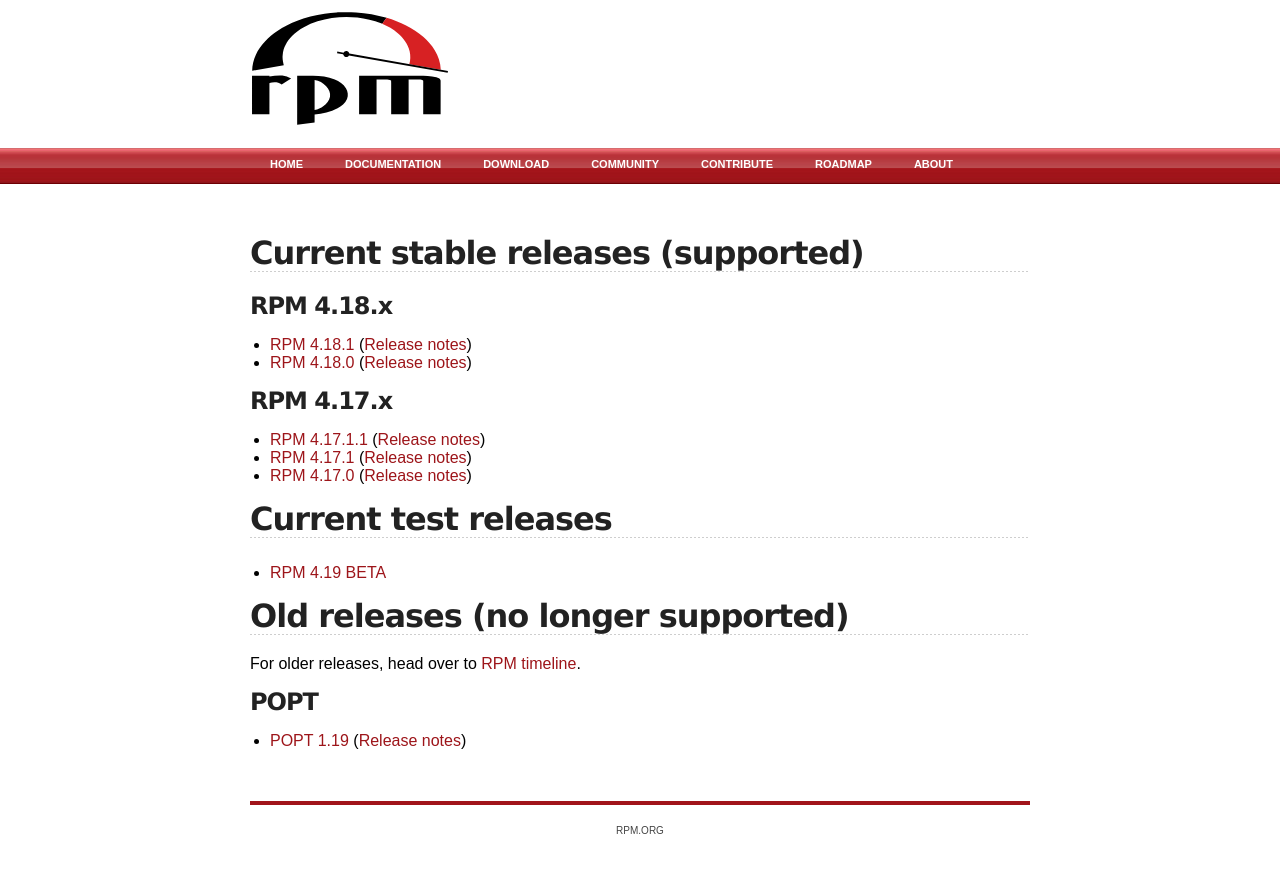
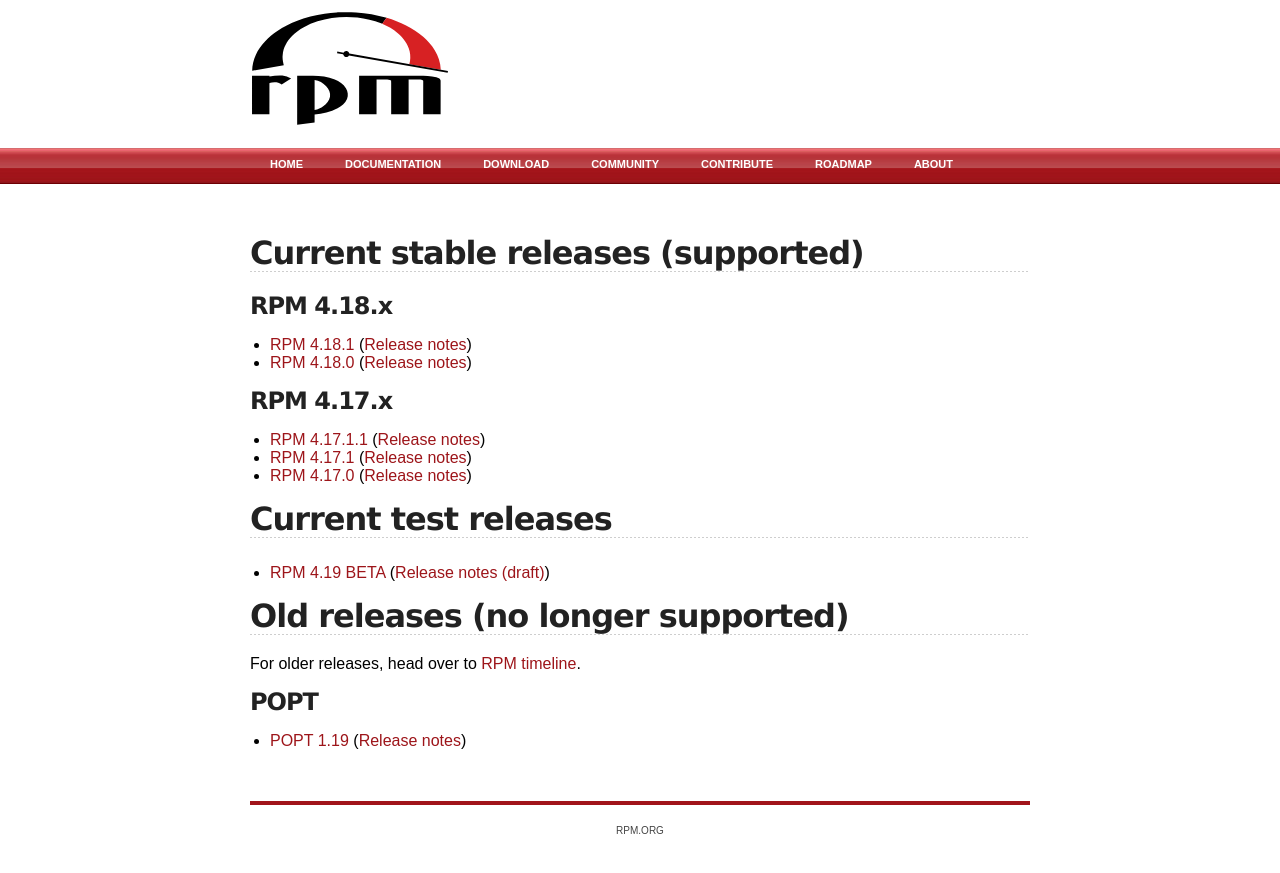
Before and after one commit to rpm-software-management/rpm-web, a Jekyll site: the page built from download.md, in a window 1280 px wide. Shown: the top 873 px of the page. Built offline with Jekyll 4.4.1, drawn with Linux system fonts in a browser that asks for light colours.

Commit message:
Link 4.19 release notes from Downloads

```diff
--- a/download.md
+++ b/download.md
@@ -14,7 +14,7 @@ title: rpm.org - Download
 * [RPM 4.17.0](https://ftp.osuosl.org/pub/rpm/releases/rpm-4.17.x/rpm-4.17.0.tar.bz2) ([Release notes](wiki/Releases/4.17.0.html))
 
 ## Current test releases
-* [RPM 4.19 BETA](https://ftp.osuosl.org/pub/rpm/releases/testing/rpm-4.18.92.tar.bz2)
+* [RPM 4.19 BETA](https://ftp.osuosl.org/pub/rpm/releases/testing/rpm-4.18.92.tar.bz2) ([Release notes (draft)](wiki/Releases/4.19.0.html))
 
 ## Old releases (no longer supported)
 
```
